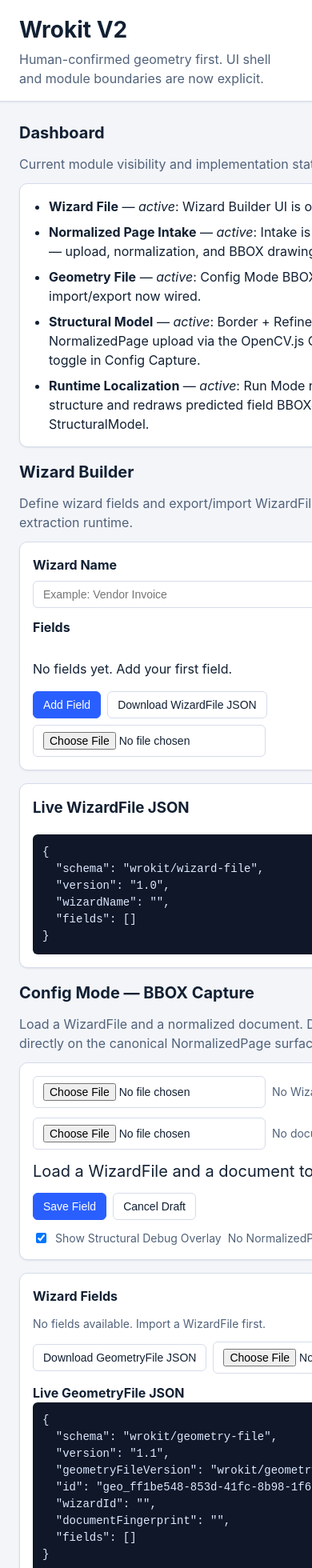
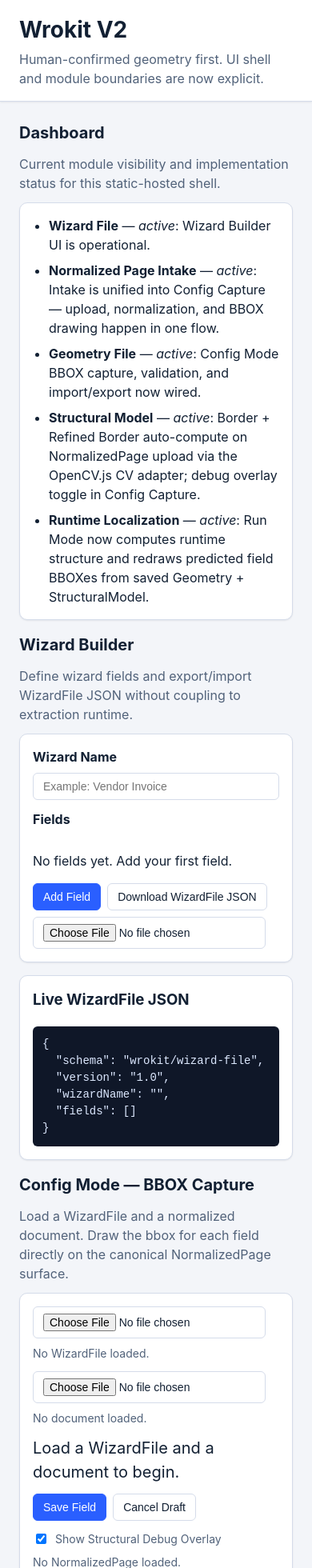
Before and after one commit to Azezik/wrokit, a React (Vite) app: page / in a window 390 px wide. Shown: the top 1960 px of the page at 80% size. Built offline with nearby package versions, Linux system fonts and the light colour scheme.

Commit message:
Rework config capture layout to prioritize full-width document surface

```diff
--- a/src/features/config-capture/ui/ConfigCapture.tsx
+++ b/src/features/config-capture/ui/ConfigCapture.tsx
@@ -479,7 +479,7 @@ export function ConfigCapture() {
       description="Load a WizardFile and a normalized document. Draw the bbox for each field directly on the canonical NormalizedPage surface."
     >
       <div className="config-capture">
-        <Panel className="config-capture__column">
+        <Panel className="config-capture__column config-capture__panel--capture">
           <div className="config-capture__toolbar">
             <label>
               <Input type="file" accept="application/json" onChange={handleWizardImport} />
@@ -686,7 +686,7 @@ export function ConfigCapture() {
           {structuralError ? <p className="config-capture__error">{structuralError}</p> : null}
         </Panel>
 
-        <Panel as="aside" className="config-capture__column">
+        <Panel as="aside" className="config-capture__column config-capture__panel--details">
           <strong>Wizard Fields</strong>
           <div className="config-capture__field-list">
             {wizard && wizard.fields.length > 0 ? (
--- a/src/features/config-capture/ui/config-capture.css
+++ b/src/features/config-capture/ui/config-capture.css
@@ -1,6 +1,6 @@
 .config-capture {
   display: grid;
-  grid-template-columns: 1fr 1fr;
+  grid-template-columns: minmax(0, 1fr);
   gap: var(--space-4);
   align-items: start;
 }
@@ -8,6 +8,11 @@
 .config-capture__column {
   display: grid;
   gap: var(--space-3);
+}
+
+.config-capture__panel--capture,
+.config-capture__panel--details {
+  width: 100%;
 }
 
 .config-capture__toolbar {
@@ -60,21 +65,22 @@
 
 .config-capture__viewport-frame {
   position: relative;
-  display: inline-block;
+  display: block;
+  width: 100%;
   border: var(--border-default);
   border-radius: var(--radius-sm);
   background: white;
   user-select: none;
   touch-action: none;
-  max-width: 100%;
+  overflow: hidden;
 }
 
 .config-capture__viewport-image {
   display: block;
-  max-width: 100%;
-  max-height: 72vh;
-  width: auto;
+  width: 100%;
+  max-height: 80vh;
   height: auto;
+  object-fit: contain;
   pointer-events: none;
 }
 
@@ -214,9 +220,3 @@
   color: var(--color-danger);
   margin: 0;
 }
-
-@media (max-width: 1100px) {
-  .config-capture {
-    grid-template-columns: 1fr;
-  }
-}
```
